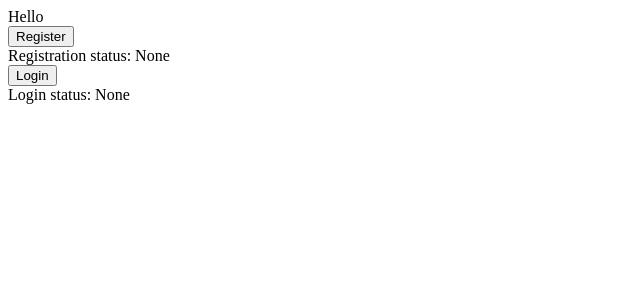
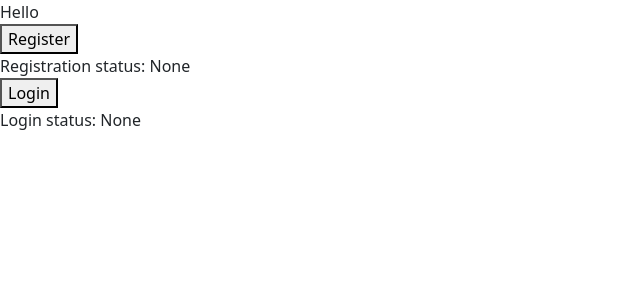
Before and after one commit to bonham/passkeys-poc, a Vue app in the folder client/: page / in a window 1280 px wide. Shown: the top 300 px of the page, without its empty margins (0-640 px from the left). Built offline with nearby package versions, Linux system fonts and the light colour scheme.

Commit message:
add bootstrap

```diff
--- a/client/package.json
+++ b/client/package.json
@@ -13,14 +13,17 @@
     "format": "prettier --write src/"
   },
   "dependencies": {
+    "@popperjs/core": "^2.11.8",
     "@simplewebauthn/browser": "^7.2.0",
     "@simplewebauthn/server": "^7.2.0",
+    "bootstrap": "^5.3.0",
     "vue": "^3.3.2"
   },
   "devDependencies": {
     "@rushstack/eslint-patch": "^1.2.0",
     "@simplewebauthn/typescript-types": "^7.0.0",
     "@tsconfig/node18": "^2.0.1",
+    "@types/bootstrap": "^5.2.6",
     "@types/jsdom": "^21.1.1",
     "@types/node": "^18.16.8",
     "@vitejs/plugin-vue": "^4.2.3",
@@ -33,6 +36,7 @@
     "jsdom": "^22.0.0",
     "npm-run-all": "^4.1.5",
     "prettier": "^2.8.8",
+    "sass": "^1.62.1",
     "typescript": "~5.0.4",
     "vite": "^4.3.5",
     "vitest": "^0.31.0",
--- a/client/src/main.ts
+++ b/client/src/main.ts
@@ -1,4 +1,10 @@
 import { createApp } from 'vue'
 import App from './App.vue'
+// Import our custom CSS
+import './scss/styles.scss'
+
+// Import all of Bootstrap's JS
+// eslint-disable-next-line @typescript-eslint/no-unused-vars
+import * as bootstrap from 'bootstrap'
 
 createApp(App).mount('#app')
--- /dev/null
+++ b/client/src/scss/styles.scss
@@ -0,0 +1,2 @@
+// Import all of Bootstrap's CSS
+@import "bootstrap/scss/bootstrap";
```
Also changed, not shown: 1 other file (tests, documents, lock files or other folders).
